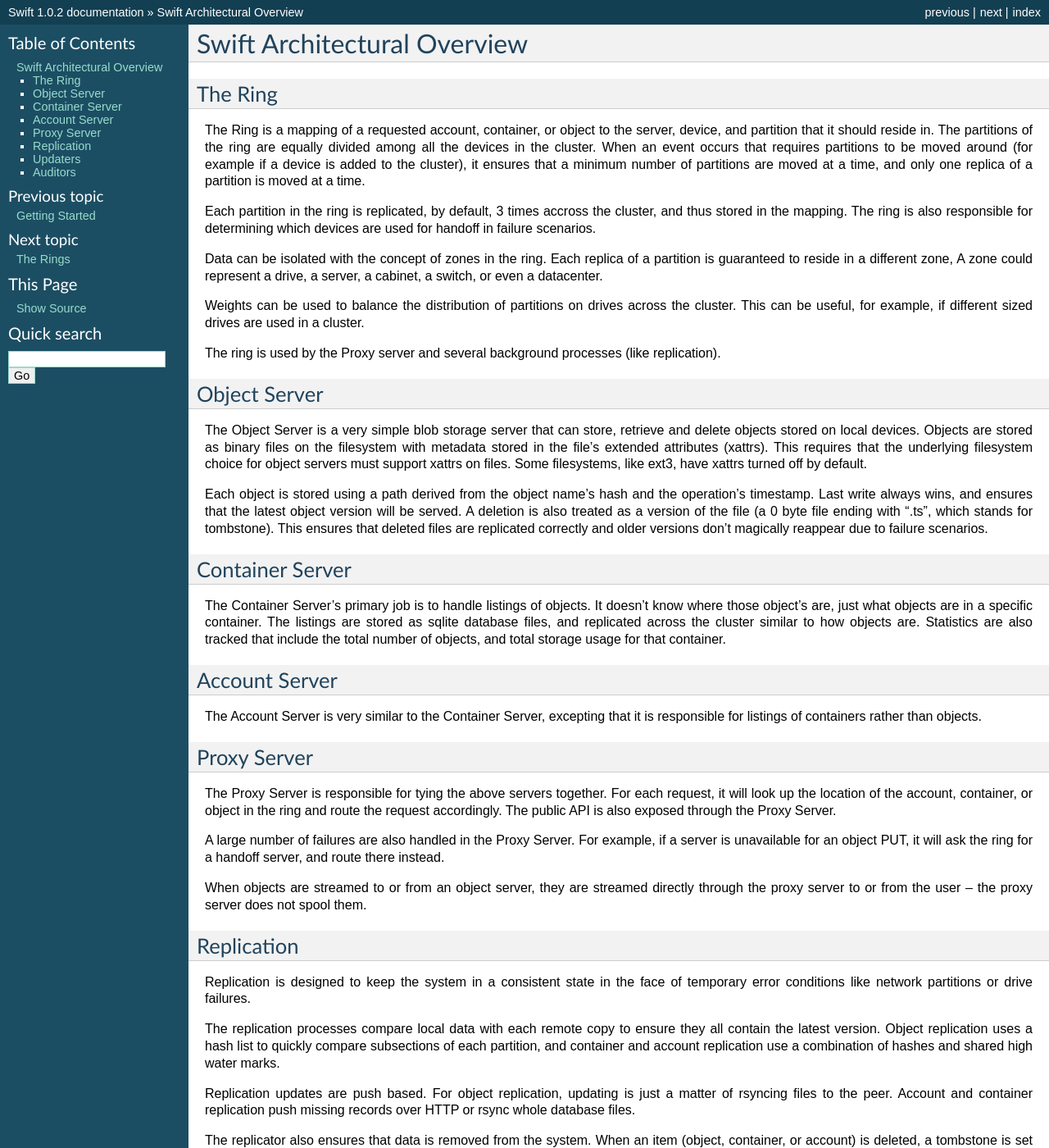
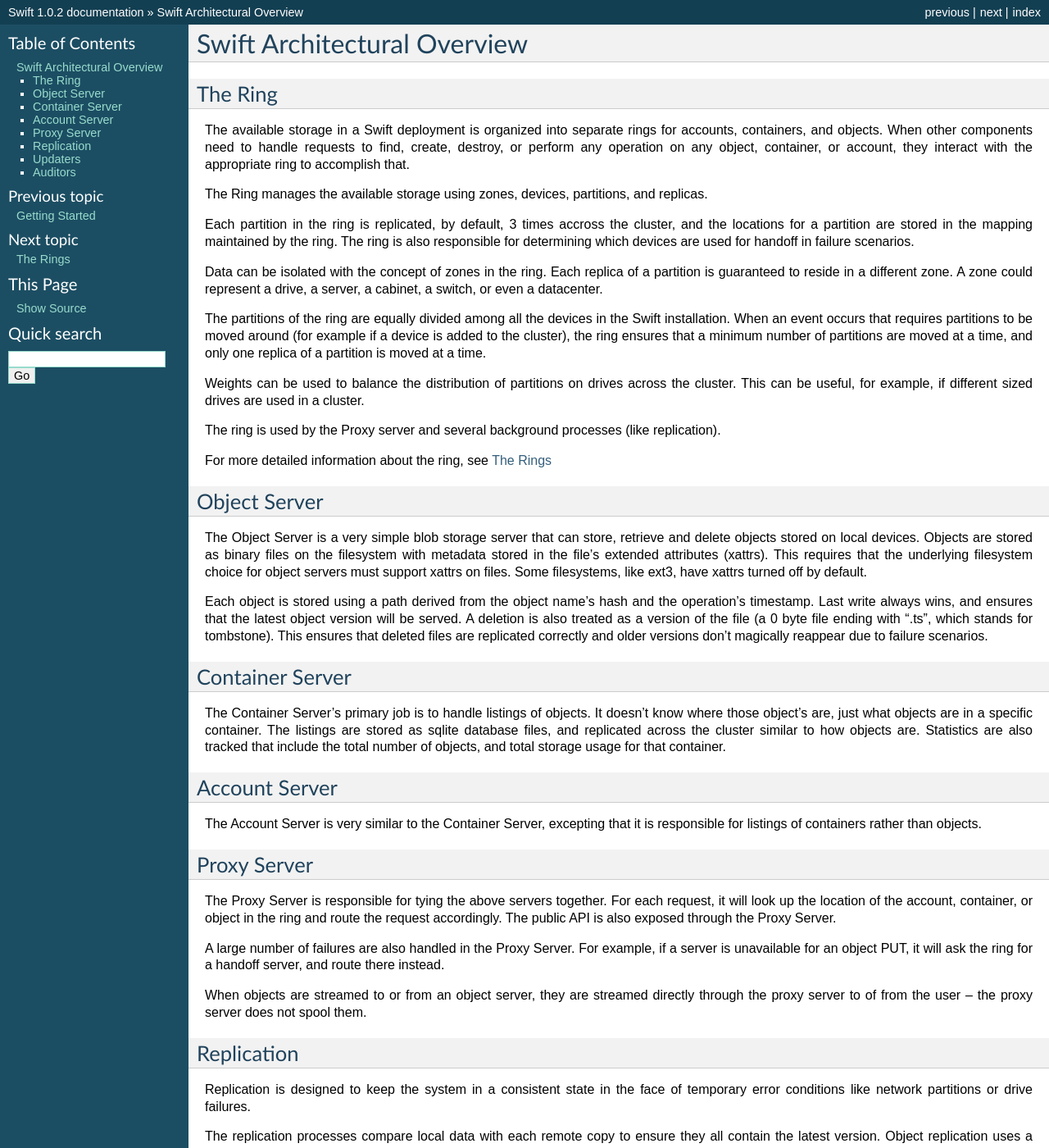
Before and after one commit to openstack/swift, a Sphinx documentation site: the page built from doc/source/overview_architecture.rst, in a window 1280 px wide and 1400 px high. Shown: the whole window at 82% size. Built offline with Sphinx 7.4.7, drawn with Linux system fonts in a browser that asks for light colours.

Commit message:
Clarifying docs for The Ring, and add link to more detailed ring docs.

```diff
--- a/doc/source/overview_architecture.rst
+++ b/doc/source/overview_architecture.rst
@@ -6,21 +6,29 @@ Swift Architectural Overview
 The Ring
 --------
 
-The Ring is a mapping of a requested account, container, or object to the
-server, device, and partition that it should reside in.  The partitions
-of the ring are equally divided among all the devices in the cluster.
-When an event occurs that requires partitions to be moved around (for
-example if a device is added to the cluster), it ensures that a minimum
-number of partitions are moved at a time, and only one replica of a
-partition is moved at a time.
+The available storage in a Swift deployment is organized into separate rings
+for accounts, containers, and objects.  When other components need to handle
+requests to find, create, destroy, or perform any operation on any object,
+container, or account, they interact with the appropriate ring to accomplish
+that.
+
+The Ring manages the available storage using zones, devices, partitions, and
+replicas.
 
 Each partition in the ring is replicated, by default, 3 times accross the
-cluster, and thus stored in the mapping.  The ring is also responsible
-for determining which devices are used for handoff in failure scenarios.
+cluster, and the locations for a partition are stored in the mapping
+maintained by the ring.  The ring is also responsible for determining which
+devices are used for handoff in failure scenarios.
 
 Data can be isolated with the concept of zones in the ring.  Each replica
-of a partition is guaranteed to reside in a different zone, A zone could
+of a partition is guaranteed to reside in a different zone. A zone could
 represent a drive, a server, a cabinet, a switch, or even a datacenter.
+
+The partitions of the ring are equally divided among all the devices in the
+Swift installation.  When an event occurs that requires partitions to be
+moved around (for example if a device is added to the cluster), the ring
+ensures that a minimum number of partitions are moved at a time, and only
+one replica of a partition is moved at a time.
 
 Weights can be used to balance the distribution of partitions on drives
 across the cluster.  This can be useful, for example, if different sized
@@ -28,6 +36,8 @@ drives are used in a cluster.
 
 The ring is used by the Proxy server and several background processes
 (like replication).
+
+For more detailed information about the ring, see :doc:`overview_ring`
 
 -------------
 Object Server
```
Also changed, not shown: other parts of doc/source/overview_architecture.rst (+1 -1 lines).
